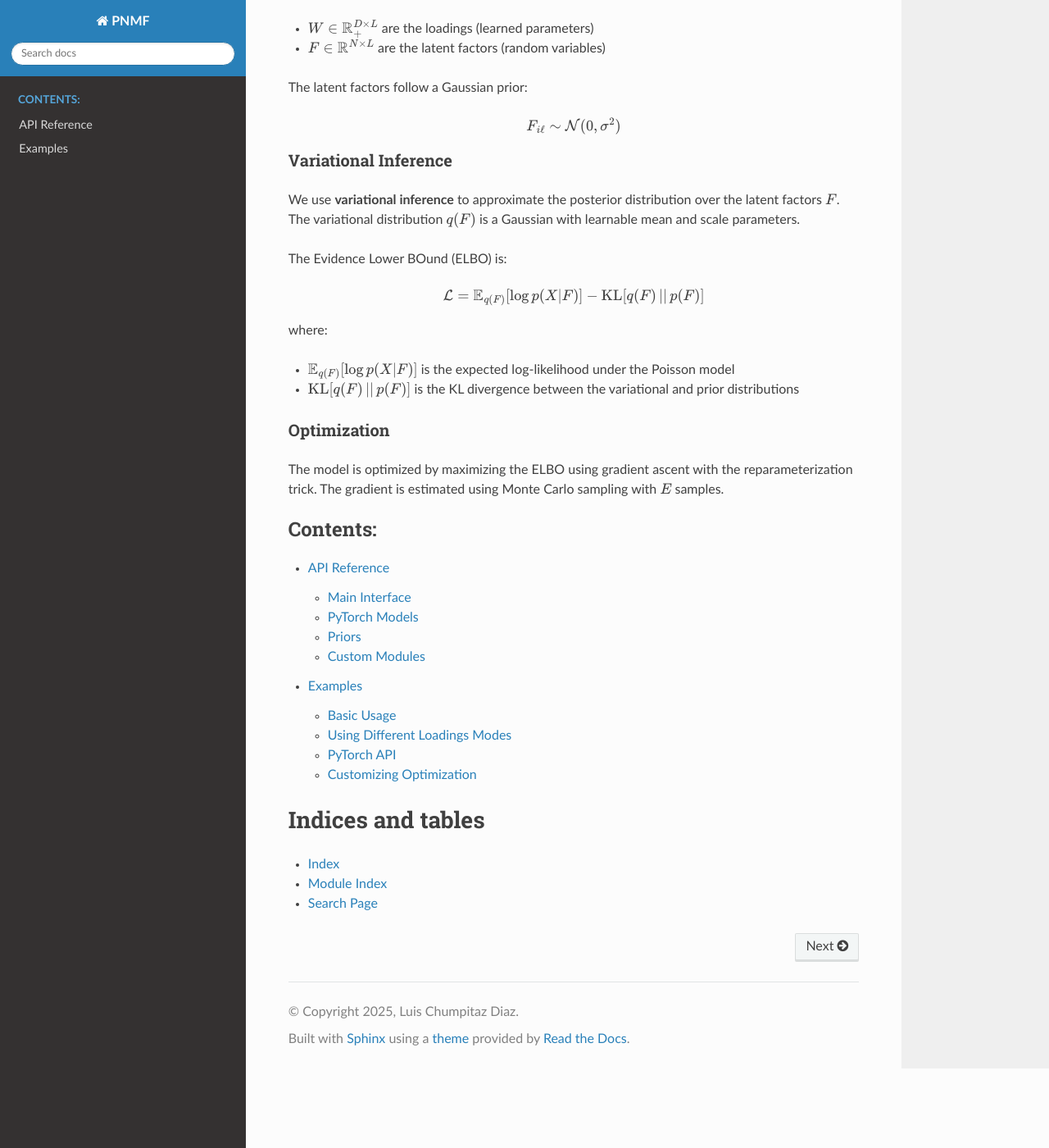
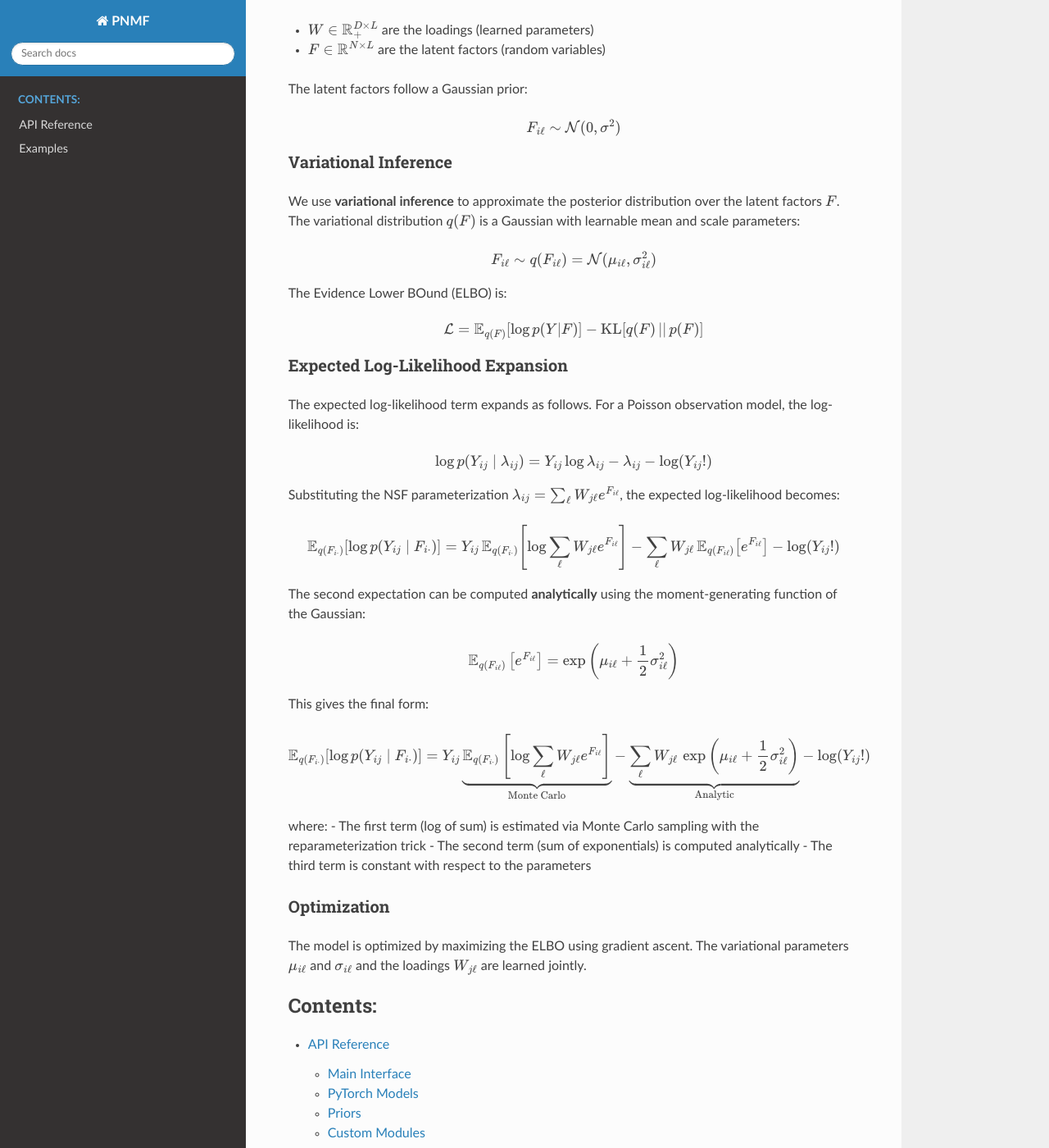
Before and after one commit to luisdiaz1997/Probabilistic-NMF, a Sphinx documentation site: the page built from docs/index.rst, in a window 1280 px wide and 1400 px high, scrolled down 1353 px. Shown: the whole window at 82% size. Built offline with Sphinx 7.4.7 and the Read the Docs theme 3.1.0, drawn with Linux system fonts in a browser that asks for light colours.

Commit message:
Implement expanded expectation form for ELBO computation
- Add hybrid Monte Carlo + analytic computation for expected log-likelihood
- First term (log of sum) uses Monte Carlo estimation via reparameterization
- Second term (sum of exponentials) computed analytically using E[exp(F)] = exp(mu + sigma^2/2)
- Update documentation with full mathematical derivation
- Remove sample-specific scaling (V) term from formulation

```diff
--- a/docs/index.rst
+++ b/docs/index.rst
@@ -82,24 +82,62 @@ Variational Inference
 ~~~~~~~~~~~~~~~~~~~~~
 
 We use **variational inference** to approximate the posterior distribution over the latent factors :math:`F`.
-The variational distribution :math:`q(F)` is a Gaussian with learnable mean and scale parameters.
+The variational distribution :math:`q(F)` is a Gaussian with learnable mean and scale parameters:
+
+.. math::
+
+   F_{i\ell} \sim q(F_{i\ell}) = \mathcal{N}(\mu_{i\ell}, \sigma_{i\ell}^2)
 
 The Evidence Lower BOund (ELBO) is:
 
 .. math::
 
-   \mathcal{L} = \mathbb{E}_{q(F)}[\log p(X|F)] - \text{KL}[q(F) \,||\, p(F)]
+   \mathcal{L} = \mathbb{E}_{q(F)}[\log p(Y|F)] - \text{KL}[q(F) \,||\, p(F)]
+
+Expected Log-Likelihood Expansion
+~~~~~~~~~~~~~~~~~~~~~~~~~~~~~~~~~~
+
+The expected log-likelihood term expands as follows. For a Poisson observation model, the log-likelihood is:
+
+.. math::
+
+   \log p(Y_{ij} \mid \lambda_{ij}) = Y_{ij} \log \lambda_{ij} - \lambda_{ij} - \log (Y_{ij}!)
+
+Substituting the NSF parameterization :math:`\lambda_{ij} = \sum_{\ell} W_{j\ell} e^{F_{i\ell}}`, the expected log-likelihood becomes:
+
+.. math::
+
+   \mathbb{E}_{q(F_{i\cdot})}[\log p(Y_{ij} \mid F_{i\cdot})] =
+   Y_{ij} \, \mathbb{E}_{q(F_{i\cdot})}\!\left[ \log \sum_{\ell} W_{j\ell} e^{F_{i\ell}} \right]
+   - \sum_{\ell} W_{j\ell}\, \mathbb{E}_{q(F_{i\ell})}\!\left[ e^{F_{i\ell}} \right]
+   - \log(Y_{ij}!)
+
+The second expectation can be computed **analytically** using the moment-generating function of the Gaussian:
+
+.. math::
+
+   \mathbb{E}_{q(F_{i\ell})} \left[ e^{F_{i\ell}} \right]
+   = \exp\left( \mu_{i\ell} + \frac{1}{2} \sigma_{i\ell}^2 \right)
+
+This gives the final form:
+
+.. math::
+
+   \mathbb{E}_{q(F_{i \cdot})} [ \log p(Y_{ij} \mid F_{i \cdot}) ]
+   = Y_{ij} \, \underbrace{\mathbb{E}_{q(F_{i \cdot})} \left[ \log \sum_\ell W_{j\ell} e^{F_{i\ell}} \right]}_{\text{Monte Carlo}}
+   - \underbrace{\sum_\ell W_{j\ell} \, \exp\left( \mu_{i\ell} + \frac{1}{2} \sigma_{i\ell}^2 \right)}_{\text{Analytic}}
+   - \log (Y_{ij}!)
 
 where:
-
-- :math:`\mathbb{E}_{q(F)}[\log p(X|F)]` is the expected log-likelihood under the Poisson model
-- :math:`\text{KL}[q(F) \,||\, p(F)]` is the KL divergence between the variational and prior distributions
+- The first term (log of sum) is estimated via Monte Carlo sampling with the reparameterization trick
+- The second term (sum of exponentials) is computed analytically
+- The third term is constant with respect to the parameters
 
 Optimization
 ~~~~~~~~~~~~
 
-The model is optimized by maximizing the ELBO using gradient ascent with the reparameterization trick.
-The gradient is estimated using Monte Carlo sampling with :math:`E` samples.
+The model is optimized by maximizing the ELBO using gradient ascent. The variational parameters
+:math:`\mu_{i\ell}` and :math:`\sigma_{i\ell}` and the loadings :math:`W_{j\ell}` are learned jointly.
 
 .. toctree::
    :maxdepth: 2
```
Also changed, not shown: 1 other file.
